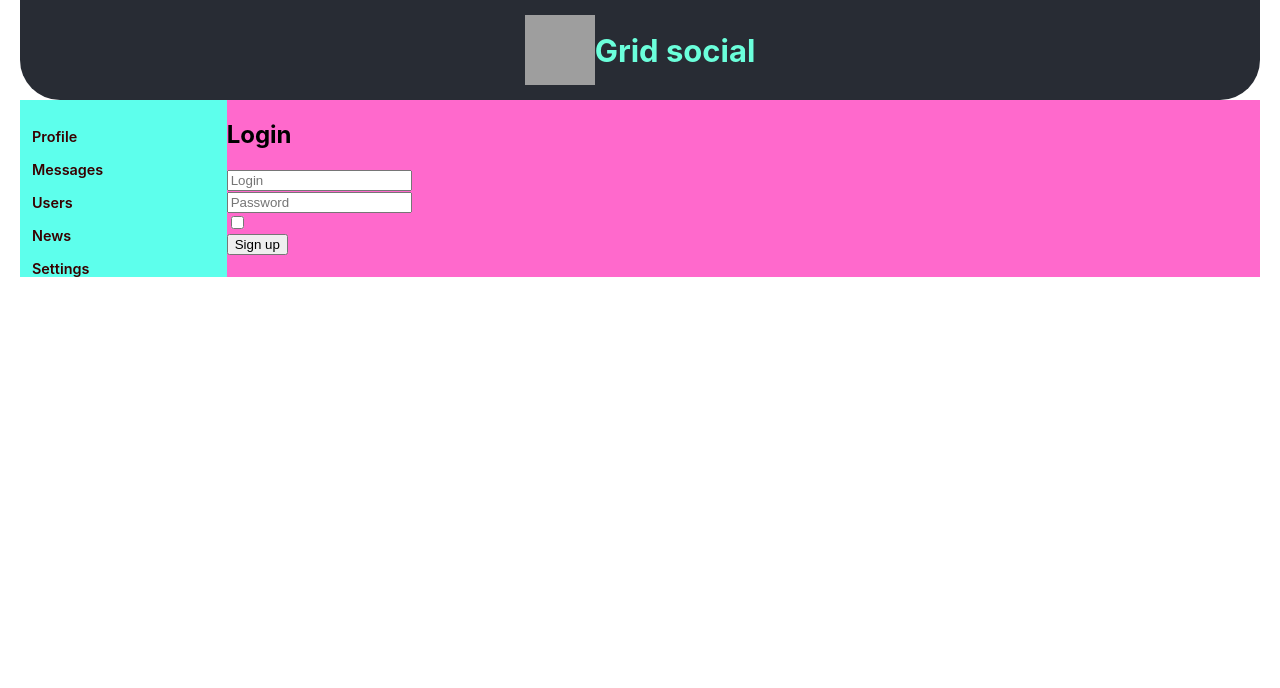
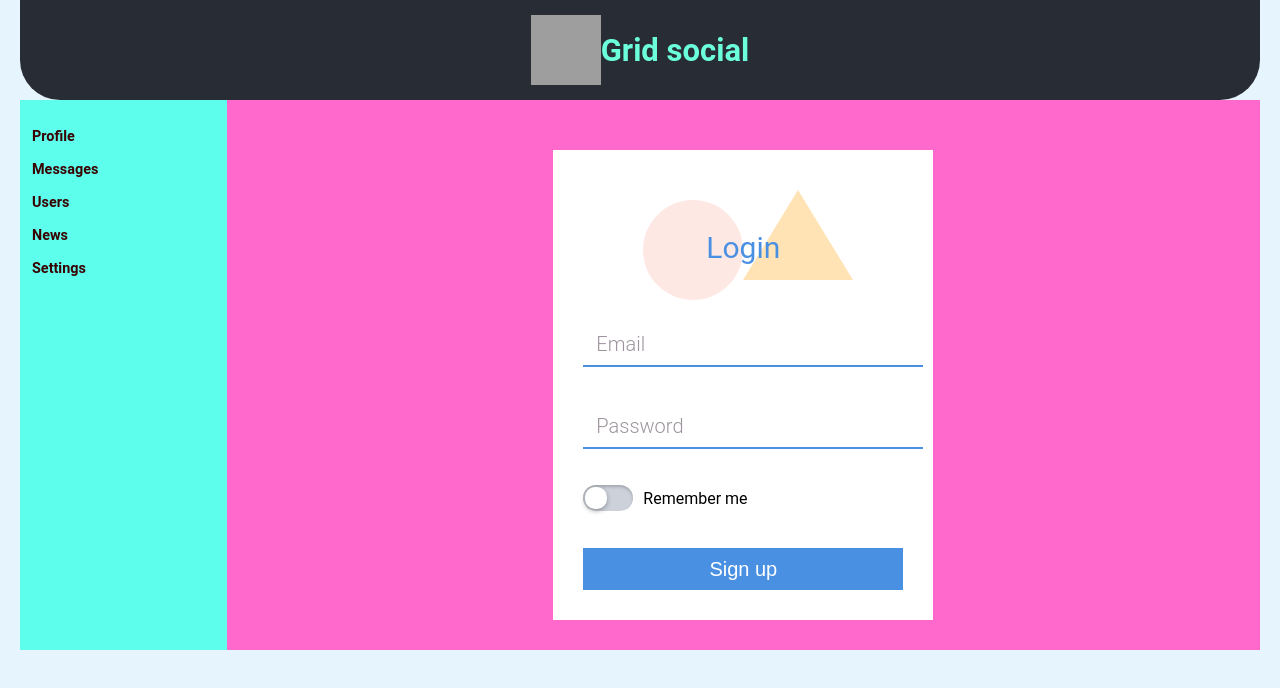
Before and after one commit to Navipro70/Social-Network, a React (Create React App) app: page /login in a window 1280 px wide. Shown: the top 688 px of the page. Built offline with nearby package versions, Linux system fonts and the light colour scheme; no server answers; grey boxes are pictures that could not be loaded.

Commit message:
Adding login page

```diff
--- a/package.json
+++ b/package.json
@@ -13,6 +13,7 @@
     "react-router-dom": "^5.1.2",
     "react-scripts": "3.4.1",
     "redux": "^4.0.5",
+    "redux-form": "^8.3.3",
     "redux-thunk": "^2.3.0"
   },
   "scripts": {
--- a/src/App.js
+++ b/src/App.js
@@ -8,7 +8,7 @@ import Settings from "./Components/Settings/Settings";
 import UsersProvider from "./Components/Users/UsersContainer";
 import ProfileProvider from "./Components/Profile/ProfileContainer";
 import HeaderContainer from "./Components/Header/HeaderContainer";
-import Login from "./Components/Login/Login";
+import LoginContainer from "./Components/Login/LoginContainer";
 
 const App = props => {
 
@@ -39,7 +39,7 @@ const App = props => {
                 />
                 <Route
                     path="/login"
-                    render={() => <Login />}
+                    render={() => <LoginContainer />}
                 />
             </div>
         </div>
--- a/src/Components/Login/Login.js
+++ b/src/Components/Login/Login.js
@@ -1,23 +1,29 @@
 import React from "react";
+import "./login.css"
+import {Field, reduxForm} from "redux-form";
+
 
 const Login = (props) => {
-    return <div>
-        <h2>Login</h2>
-        <form action="">
-            <div>
-                <input type="text" placeholder={"Login"}/>
+    return (
+        <form onSubmit={props.handleSubmit} className="ui-form">
+            <h3>Login</h3>
+            <div className="form-row">
+                <Field type="text" name={"login"} id="email" required autoComplete="off" component={"input"} />
+                <label htmlFor="email">Email</label>
             </div>
-            <div>
-                <input type="text" placeholder={"Password"}/>
+            <div className="form-row">
+                <Field type="password" name={"password"} id="password" required autoComplete="off" component={"input"} />
+                <label htmlFor="password">Password</label>
             </div>
-            <div>
-                <input type="checkbox"/>
+            <div className="checkbox-row">
+                <Field type="checkbox" name={"rememberMe"} id="checkbox" autoComplete="off" className="checkbox" component={"input"} />
+                <label htmlFor="checkbox" className="checkbox__text">Remember me</label>
             </div>
-            <div>
-                <button>Sign up</button>
-            </div>
+            <input type="submit" value="Sign up" />
         </form>
-    </div>
+    )
 };
 
-export default Login;
+export default reduxForm({
+    form: "login"
+})(Login);
--- /dev/null
+++ b/src/Components/Login/LoginContainer.js
@@ -0,0 +1,15 @@
+import React from "react";
+import "./login.css"
+import Login from "./Login";
+
+const LoginContainer = (props) => {
+    const onSubmit = formData => {
+        console.log(formData)
+    };
+
+    return (
+        <Login onSubmit={onSubmit} />
+    )
+};
+
+export default LoginContainer;
--- /dev/null
+++ b/src/Components/Login/login.css
@@ -0,0 +1,142 @@
+body {
+    background: #e6f4fd;
+    font-family: 'Roboto', sans-serif;
+}
+.ui-form {
+    max-width: 320px;
+    padding: 80px 30px 30px;
+    margin: 50px auto 30px;
+    background: white;
+}
+.ui-form h3 {
+    position: relative;
+    z-index: 5;
+    margin: 0 0 60px;
+    text-align: center;
+    color: #4a90e2;
+    font-size: 30px;
+    font-weight: normal;
+}
+.ui-form h3:before {
+    content: "";
+    position: absolute;
+    z-index: -1;
+    left: 60px;
+    top: -30px;
+    width: 100px;
+    height: 100px;
+    border-radius: 50%;
+    background: #fee8e4;
+}
+.ui-form h3:after {
+    content: "";
+    position: absolute;
+    z-index: -1;
+    right: 50px;
+    top: -40px;
+    width: 0;
+    height: 0;
+    border-left: 55px solid transparent;
+    border-right: 55px solid transparent;
+    border-bottom: 90px solid #ffe3b5;
+}
+.form-row {
+    position: relative;
+    margin-bottom: 40px;
+}
+.form-row input {
+    display: block;
+    width: 100%;
+    padding: 0 10px;
+    line-height: 40px;
+    font-family: 'Roboto', sans-serif;
+    background: none;
+    border-width: 0;
+    border-bottom: 2px solid #4a90e2;
+    transition: all 0.2s ease;
+}
+.form-row label {
+    position: absolute;
+    left: 13px;
+    color: #9d959d;
+    font-size: 20px;
+    font-weight: 300;
+    transform: translateY(-35px);
+    transition: all 0.2s ease;
+}
+.form-row input:focus {
+    outline: 0;
+    border-color: #F77A52;
+}
+.form-row input:focus + label,
+.form-row input:valid + label {
+    transform: translateY(-60px);
+    margin-left: -14px;
+    font-size: 14px;
+    font-weight: 400;
+    outline: 0;
+    border-color: #F77A52;
+    color: #F77A52;
+}
+.ui-form input[type="submit"] {
+    width: 100%;
+    padding: 0;
+    line-height: 42px;
+    background: #4a90e2;
+    border-width: 0;
+    color: white;
+    font-size: 20px;
+}
+.ui-form p {
+    margin: 0;
+    padding-top: 10px;
+}
+
+.checkbox-row {
+    position: relative;
+    margin-bottom: 40px;
+}
+
+
+.checkbox {
+    position: absolute;
+    z-index: -1;
+    opacity: 0;
+    margin: 10px 0 0 20px;
+}
+.checkbox__text {
+    position: relative;
+    padding: 0 0 0 60px;
+    cursor: pointer;
+    font-family: 'Roboto', sans-serif;
+}
+.checkbox__text:before {
+    content: '';
+    position: absolute;
+    top: -4px;
+    left: 0;
+    width: 50px;
+    height: 26px;
+    border-radius: 13px;
+    background: #CDD1DA;
+    box-shadow: inset 0 2px 3px rgba(0,0,0,.2);
+    transition: .2s;
+}
+.checkbox__text:after {
+    content: '';
+    position: absolute;
+    top: -2px;
+    left: 2px;
+    width: 22px;
+    height: 22px;
+    border-radius: 10px;
+    background: #FFF;
+    box-shadow: 0 2px 5px rgba(0,0,0,.3);
+    transition: .2s;
+}
+.checkbox:checked + .checkbox__text:before {
+    background: #9FD468;
+}
+.checkbox:checked + .checkbox__text:after {
+    left: 26px;
+}
--- a/src/redux/redux-store.js
+++ b/src/redux/redux-store.js
@@ -4,12 +4,14 @@ import dialogReducer from "./dialog-reducer";
 import usersReducer from "./users-reducer";
 import authReducer from "./auth-reducer";
 import thunkMiddleware from "redux-thunk";
+import { reducer as formReducer } from "redux-form";
 
 let reducers = combineReducers({
   profilePage: profileReducer,
   dialogPage: dialogReducer,
   usersPage: usersReducer,
-  auth: authReducer
+  auth: authReducer,
+  form: formReducer
 });
 
 let store = createStore(reducers, applyMiddleware(thunkMiddleware));
```
Also changed, not shown: src/API/loginAPI.js (added), src/Components/Login/Login.module.css (deleted), 1 other file (tests, documents, lock files or other folders).
